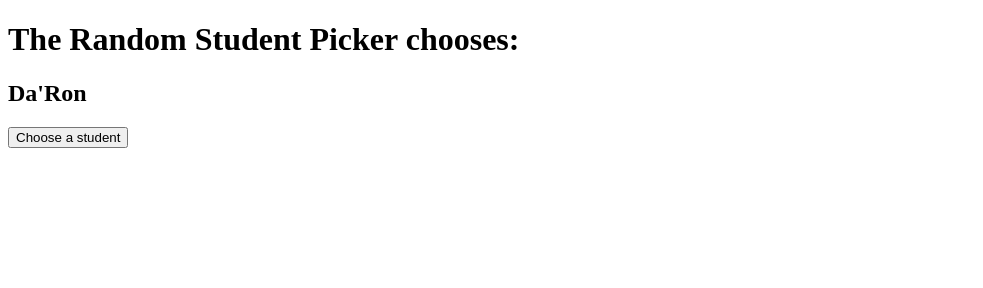
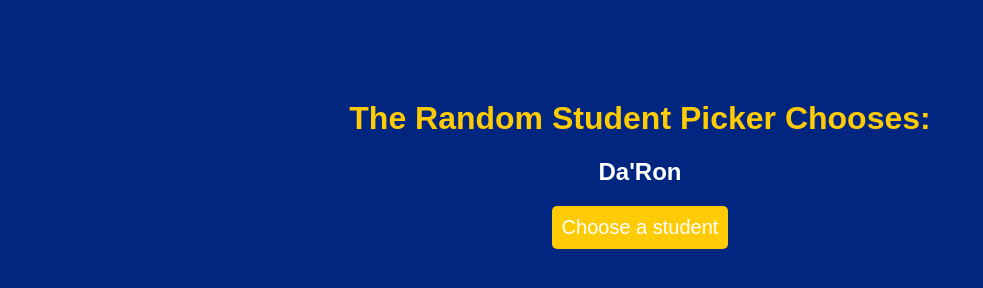
Before and after one commit to edgenard/random_name, a plain HTML site: page index.html in a window 1280 px wide. Both pictures are taken after a click on the button "Choose a student". Shown: the whole page, without its empty margins (0-983 px from the left). Drawn offline with Linux system fonts and the light colour scheme.

Commit message:
removed separate js file

```diff
--- a/index.html
+++ b/index.html
@@ -3,24 +3,50 @@
 <head>
     <meta charset="UTF-8">
     <title>Random Name Generator</title>
+    <link rel="stylesheet" href="styles.css">
 </head>
 <body>
+    <main>
+        <h1>The Random Student Picker Chooses:</h1>
 
-    <h1>The Random Student Picker chooses:</h1>
+        <h2 id="choice">Choice</h2>
+        <button id="chooser">Choose a student</button>
+    </main>
 
-    <h2 id="choice">Name: </h2>
-    <button id="chooser">Choose a student</button>
 
-    <script src="randomPicker.js"></script>
+
     <script>
-        var element, button;
-        element = document.getElementById("choice");
-        button = document.getElementById("chooser");
+        var studentNames = ["Emmanuella", "Dishelle", "Da'Ron", "Patience", "Travis", "Jemar", "Tia", "Garyl", "Mohammed",
+            "Maximilian", "Zaire", "Araceli", "Ashley", "Alaya", "Trevon"];
+
+        //This function uses loops to show to students how to use them.
+         function weightedStudents (students) {
+            var weighted = [];
+            var numberOfStudents = students.length;
+            for (var i = 0; i < numberOfStudents; i++) {
+                for (var j = 0; j < 3 ; j++) {
+                    weighted.push(students[i]);
+                }
+            }
+            return weighted;
+        };
+
+        var picker = function studentPicker(weightedNames){
+            var choice = Math.round(Math.random() * weightedNames.length);
+            console.log(weightedNames);
+            return weightedNames.splice(choice, 1);
+        };
+
+
+        var element = document.getElementById("choice");
+        var button = document.getElementById("chooser");
 
         button.addEventListener("click", function (e) {
-            e.preventDefault()
-            element.innerHTML = picker();
+            e.preventDefault();
+            element.innerHTML = picker(weightedStudents(studentNames));
         })
     </script>
+
+
 </body>
 </html>
--- a/randomPicker.js
+++ /dev/null
@@ -1,29 +0,0 @@
-/**
- * Created by Emmanuel on 11/27/15.
- */
-
-
-(function(){
-    "use strict";
-    var studentNames = ["Emmanuella", "Dishelle", "Da'Ron", "Patience", "Travis", "Jemar", "Tia", "Garyl", "Mohammed",
-    "Maximilian", "Zaire", "Araceli", "Ashley", "Alaya", "Trevon"];
-
-    var weightedNames = [];
-
-    studentNames.forEach(function(name){
-        for(var i = 0; i < 3; i++){
-            weightedNames.push(name);
-        }
-    });
-
-    window.picker = function studentPicker(){
-        var choice = Math.round(Math.random() * weightedNames.length);
-        console.log(weightedNames);
-        return weightedNames.splice(choice, 1);
-    }
-
-
-
-
-
-})();
--- /dev/null
+++ b/styles.css
@@ -0,0 +1,37 @@
+body{
+    background: #002680;
+    font-family: Sans-serif;
+    color: #fff;
+
+}
+
+main {
+    margin: 100px auto;
+
+}
+
+h1, h2 {
+    text-align: center;
+}
+
+
+h1 {
+    color: #FFCB05;
+}
+
+button{
+    font-size: 20px;
+    background: #FFCB05;
+    color: #ffffff;
+    outline: none;
+    border: none;
+    border-radius: 5px;
+    padding: 10px;
+    display: block;
+    margin: 0 auto;
+}
+
+button:hover {
+    background: #002680;
+    border: 1px solid #ffffff;
+}
```
